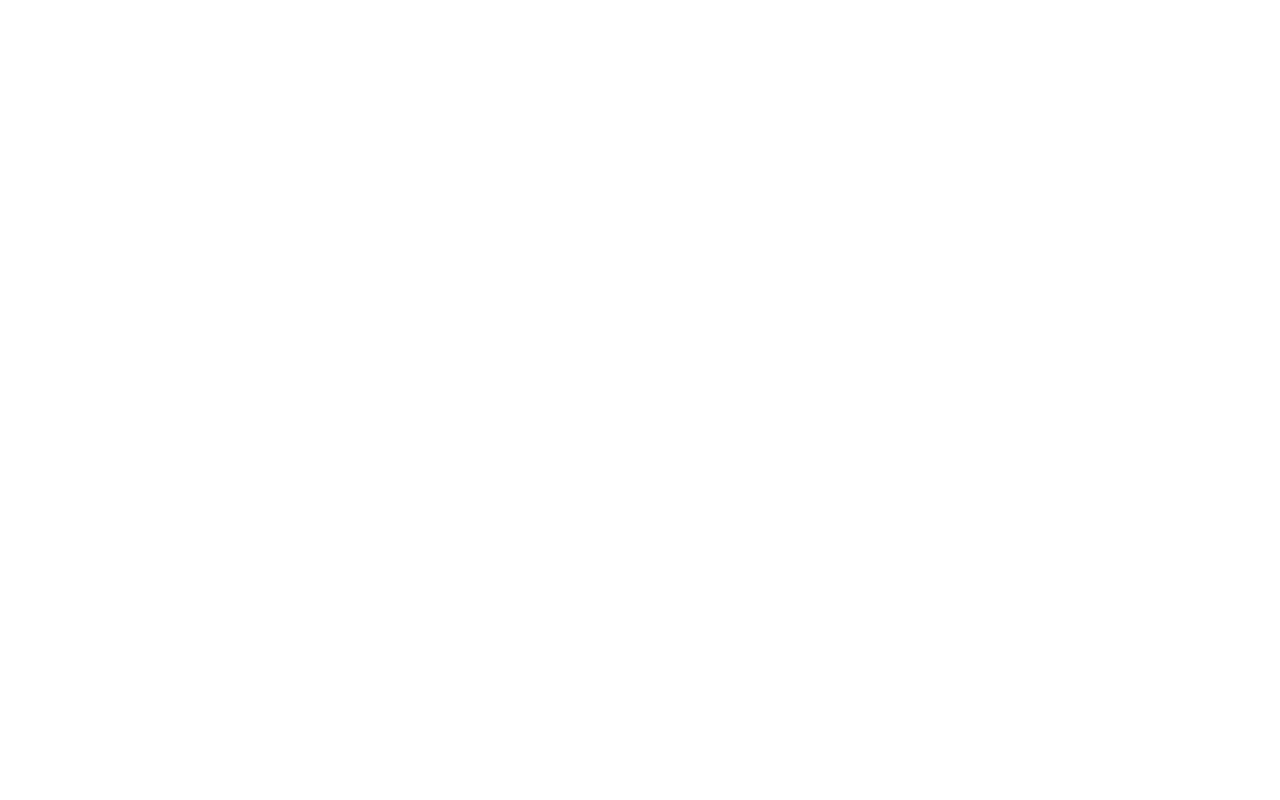
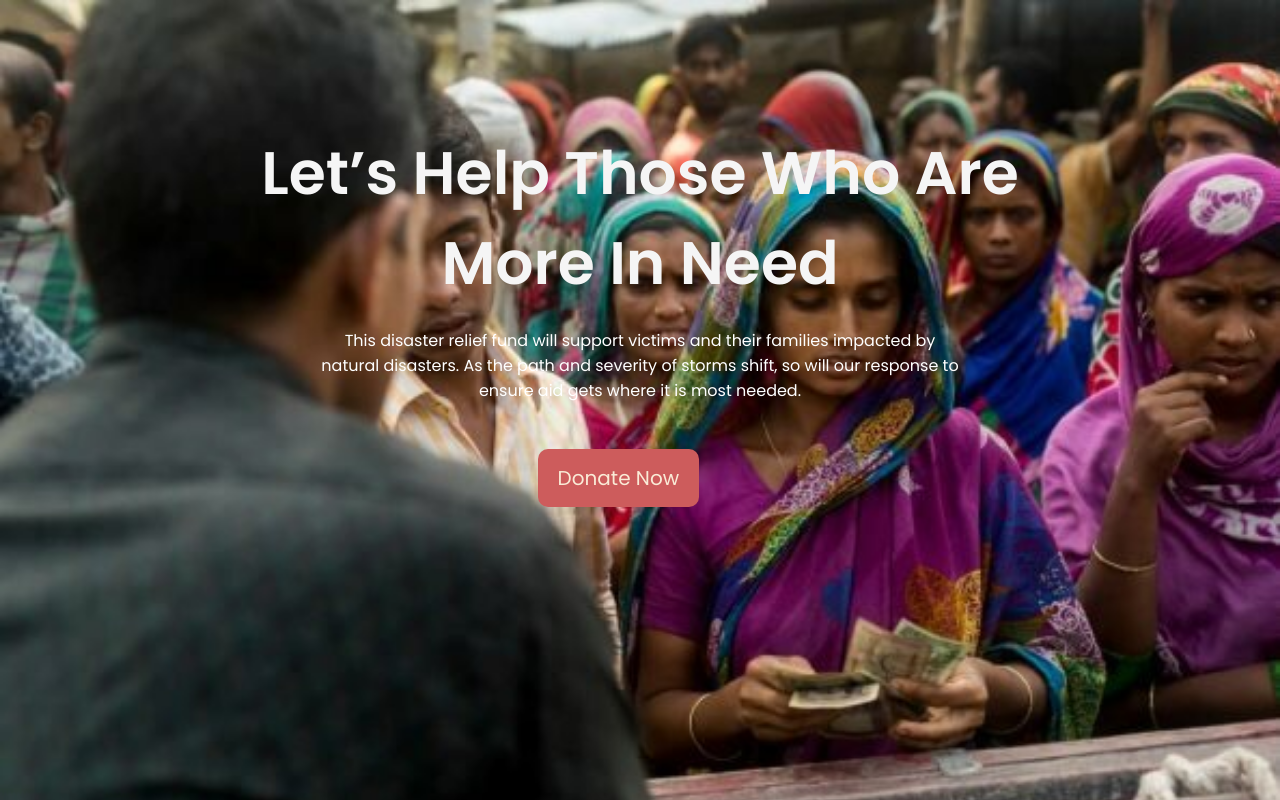
Before and after one commit to chayon4619/first-assignment, a plain HTML site: page index.html in a window 1280 px wide. Drawn offline with Linux system fonts and the light colour scheme.

Commit message:
header added

```diff
--- a/index.html
+++ b/index.html
@@ -14,6 +14,17 @@
 </head>
 
 <body>
+    <div class="header">
+        <h1 class="header-title">
+            Let’s Help Those Who Are
+            More In Need
+        </h1>
+        <p class="header-description">This disaster relief fund will support victims and their families impacted by
+            natural disasters. As the
+            path
+            and severity of storms shift, so will our response to ensure aid gets where it is most needed.</p>
+        <a class="button" href="">Donate Now</a>
+    </div>
 
 
 </body>
--- a/style.css
+++ b/style.css
@@ -1,3 +1,57 @@
+* {
+    margin: 0;
+    padding: 0;
+}
+
 body {
     font-family: 'Poppins', sans-serif;
+
 }
+
+
+.header {
+    background-image: url(images/donation1.jpg);
+    background-repeat: no-repeat;
+    background-size: cover;
+    height: 100vh;
+
+
+}
+
+.button {
+    text-decoration: none;
+    background-color: indianred;
+    padding: 15px 20px;
+    color: antiquewhite;
+    border-radius: 10px;
+    font-size: 20px;
+
+
+}
+
+.header-title {
+    font-size: 50px;
+    text-align: center;
+    padding-top: 10%;
+    padding-left: 20%;
+    padding-right: 20%;
+    padding-bottom: 20px;
+    color: whitesmoke;
+    font-weight: bolder;
+    font-size: 60px;
+}
+
+.header-description {
+    color: white;
+    padding-left: 25%;
+    padding-right: 25%;
+    padding-bottom: 60px;
+    text-align: center;
+
+}
+
+.header a {
+    margin-left: 42%;
+    margin-right: 42%;
+
+}
```
